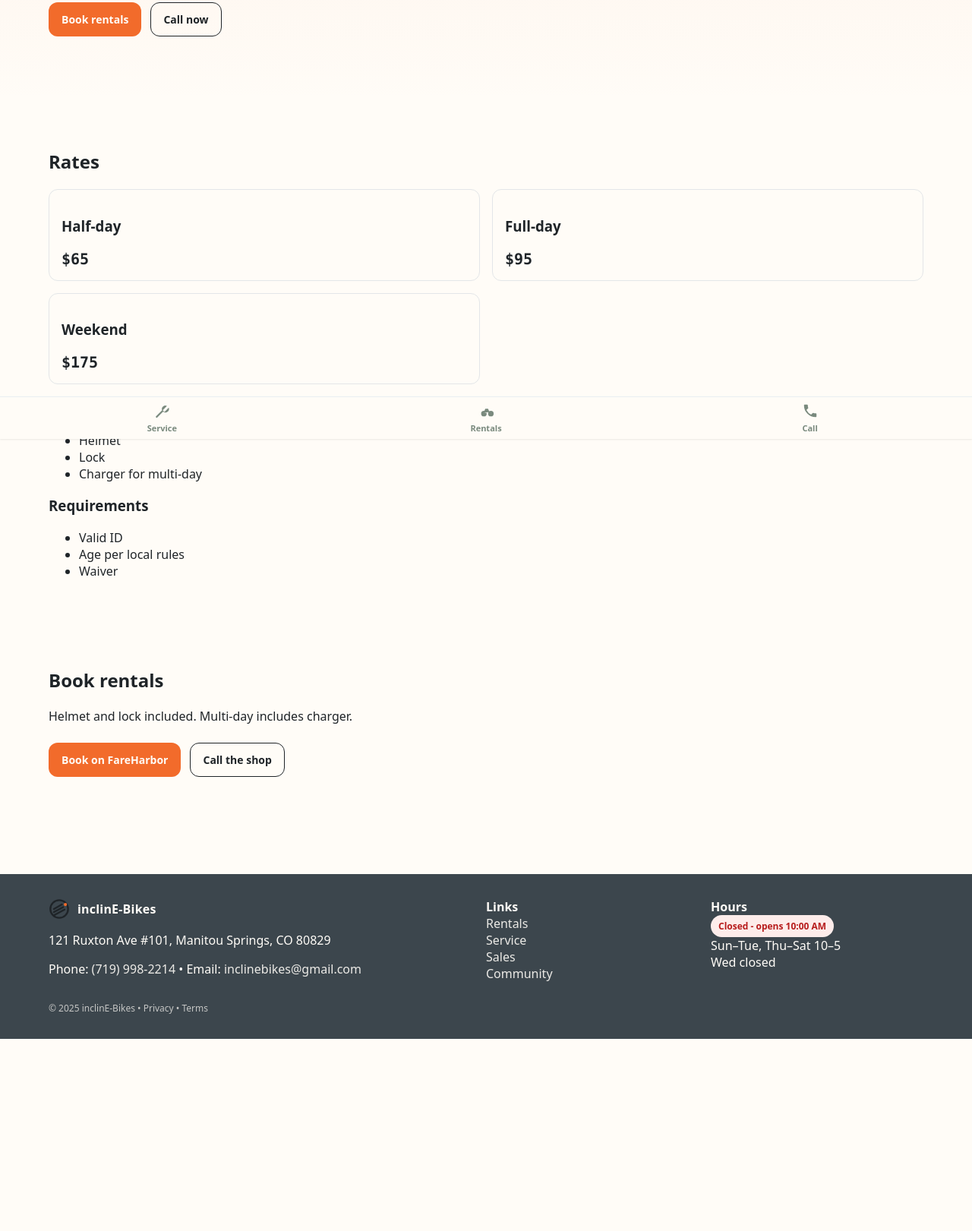
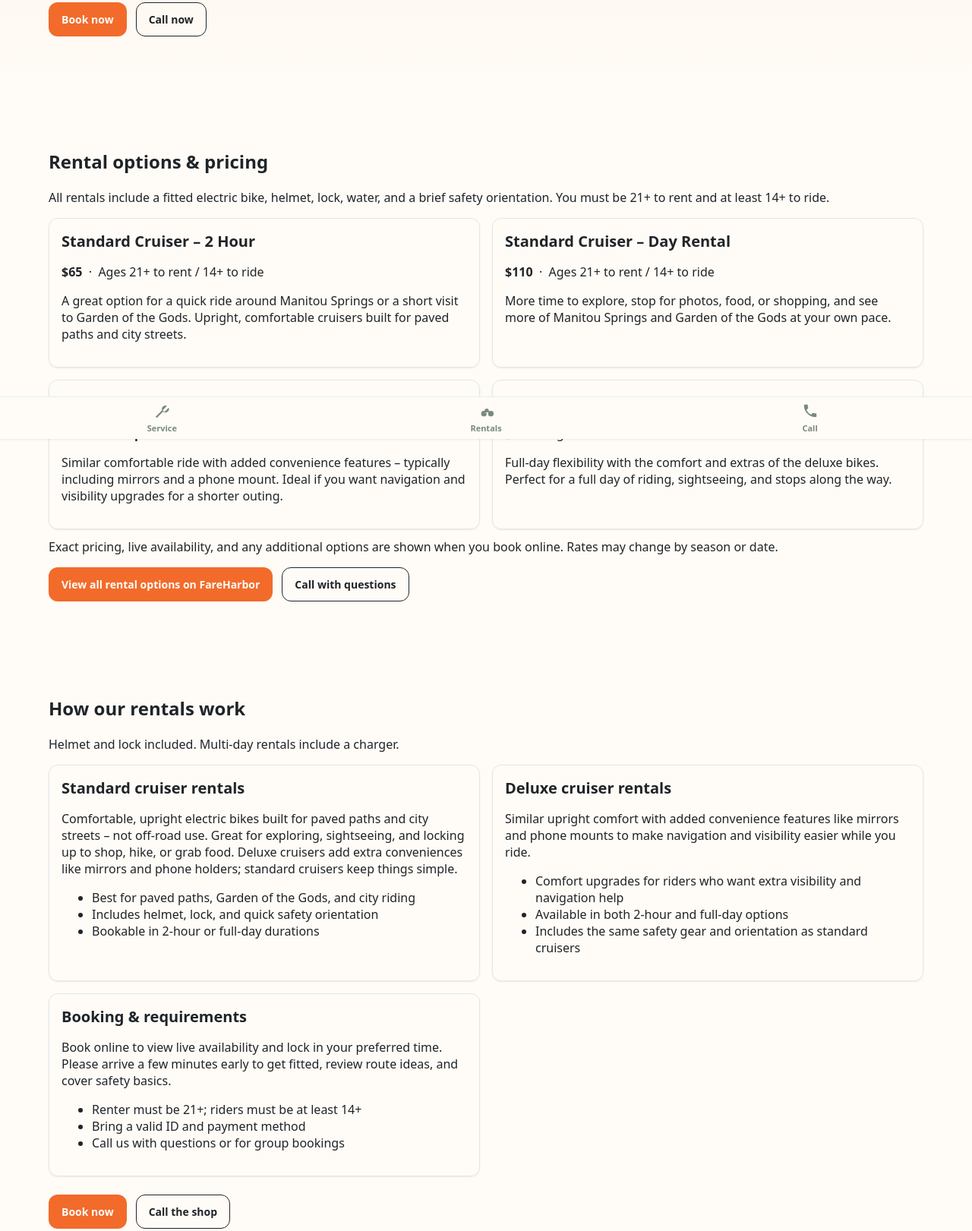
Before and after one commit to erronjason/incline-bikes, a plain HTML site: page rentals.html in a window 1280 px wide. Shown: the part 222-1843 px from the top of the page at 76% size. Before the commit the page ends 1590 px from the top, so only its background shows below. Drawn offline with Linux system fonts and the light colour scheme.

Commit message:
Refresh rentals options and booking ctas

```diff
--- a/rentals.html
+++ b/rentals.html
@@ -48,35 +48,136 @@
     <h1>E‑Bike rentals</h1>
     <p>Helmet and lock included. Explore Manitou Springs and nearby routes.</p>
     <div class="cta-strip">
-      <a class="btn btn-primary" href="#request">Book rentals</a>
+      <a class="btn btn-primary"
+         href="https://fareharbor.com/embeds/book/incline-bikes/?full-items=yes&u=3cf6c7e3-483a-42f1-a43f-8cacbb413055&from-ssl=yes&language=en-us"
+         target="_blank" rel="noopener">
+        Book now
+      </a>
       <a class="btn btn-outline" href="tel:+17199982214">Call now</a>
     </div>
   </div>
 </section>
-<section class="section">
+<section class="section" id="options">
   <div class="container">
-    <h2>Rates</h2>
+    <h2>Rental options &amp; pricing</h2>
+    <p>
+      All rentals include a fitted electric bike, helmet, lock, water, and a brief safety orientation.
+      You must be 21+ to rent and at least 14+ to ride.
+    </p>
+
     <div class="grid">
-      <div class="rate"><h3>Half‑day</h3><div class="price">$65</div></div>
-      <div class="rate"><h3>Full‑day</h3><div class="price">$95</div></div>
-      <div class="rate"><h3>Weekend</h3><div class="price">$175</div></div>
+      <div class="card">
+        <h3>Standard Cruiser – 2 Hour</h3>
+        <p class="price-line">
+          <strong>$65</strong> &nbsp;·&nbsp; Ages 21+ to rent / 14+ to ride
+        </p>
+        <p>
+          A great option for a quick ride around Manitou Springs or a short visit to Garden of the Gods.
+          Upright, comfortable cruisers built for paved paths and city streets.
+        </p>
+      </div>
+
+      <div class="card">
+        <h3>Standard Cruiser – Day Rental</h3>
+        <p class="price-line">
+          <strong>$110</strong> &nbsp;·&nbsp; Ages 21+ to rent / 14+ to ride
+        </p>
+        <p>
+          More time to explore, stop for photos, food, or shopping, and see more of Manitou Springs and
+          Garden of the Gods at your own pace.
+        </p>
+      </div>
+
+      <div class="card">
+        <h3>Deluxe Cruiser – 2 Hour</h3>
+        <p class="price-line">
+          <strong>See current price online</strong>
+        </p>
+        <p>
+          Similar comfortable ride with added convenience features – typically including mirrors and a
+          phone mount. Ideal if you want navigation and visibility upgrades for a shorter outing.
+        </p>
+      </div>
+
+      <div class="card">
+        <h3>Deluxe Cruiser – Day Rental</h3>
+        <p class="price-line">
+          <strong>$125</strong> &nbsp;·&nbsp; Ages 21+ to rent / 14+ to ride
+        </p>
+        <p>
+          Full-day flexibility with the comfort and extras of the deluxe bikes. Perfect for a full day
+          of riding, sightseeing, and stops along the way.
+        </p>
+      </div>
     </div>
-    <h3>What’s included</h3>
-    <ul><li>Helmet</li><li>Lock</li><li>Charger for multi‑day</li></ul>
-    <h3>Requirements</h3>
-    <ul><li>Valid ID</li><li>Age per local rules</li><li>Waiver</li></ul>
+
+    <p style="margin-top:12px;">
+      Exact pricing, live availability, and any additional options are shown when you book online.
+      Rates may change by season or date.
+    </p>
+
+    <div class="cta-strip" style="margin-top:16px;">
+      <a
+        class="btn btn-primary"
+        href="https://fareharbor.com/embeds/book/incline-bikes/?full-items=yes&u=3cf6c7e3-483a-42f1-a43f-8cacbb413055&from-ssl=yes&language=en-us"
+        target="_blank"
+        rel="noopener"
+      >
+        View all rental options on FareHarbor
+      </a>
+      <a class="btn btn-outline" href="tel:+17199982214">Call with questions</a>
+    </div>
   </div>
 </section>
 <section class="section" id="request">
   <div class="container">
-    <h2>Book rentals</h2>
-    <p>Helmet and lock included. Multi-day includes charger.</p>
+    <h2>How our rentals work</h2>
+    <p>Helmet and lock included. Multi-day rentals include a charger.</p>
+    <div class="grid">
+      <div class="card">
+        <h3>Standard cruiser rentals</h3>
+        <p>
+          Comfortable, upright electric bikes built for paved paths and city streets – not off-road use.
+          Great for exploring, sightseeing, and locking up to shop, hike, or grab food. Deluxe cruisers add
+          extra conveniences like mirrors and phone holders; standard cruisers keep things simple.
+        </p>
+        <ul>
+          <li>Best for paved paths, Garden of the Gods, and city riding</li>
+          <li>Includes helmet, lock, and quick safety orientation</li>
+          <li>Bookable in 2-hour or full-day durations</li>
+        </ul>
+      </div>
+      <div class="card">
+        <h3>Deluxe cruiser rentals</h3>
+        <p>
+          Similar upright comfort with added convenience features like mirrors and phone mounts to make
+          navigation and visibility easier while you ride.
+        </p>
+        <ul>
+          <li>Comfort upgrades for riders who want extra visibility and navigation help</li>
+          <li>Available in both 2-hour and full-day options</li>
+          <li>Includes the same safety gear and orientation as standard cruisers</li>
+        </ul>
+      </div>
+      <div class="card">
+        <h3>Booking &amp; requirements</h3>
+        <p>
+          Book online to view live availability and lock in your preferred time. Please arrive a few minutes
+          early to get fitted, review route ideas, and cover safety basics.
+        </p>
+        <ul>
+          <li>Renter must be 21+; riders must be at least 14+</li>
+          <li>Bring a valid ID and payment method</li>
+          <li>Call us with questions or for group bookings</li>
+        </ul>
+      </div>
+    </div>
     <p class="cta-strip">
       <a class="btn btn-primary"
          href="https://fareharbor.com/embeds/book/incline-bikes/?full-items=yes&u=3cf6c7e3-483a-42f1-a43f-8cacbb413055&from-ssl=yes&language=en-us"
          target="_blank" rel="noopener"
          data-analytics="click_rentals_cta">
-        Book on FareHarbor
+        Book now
       </a>
       <a class="btn btn-outline" href="tel:+17199982214">Call the shop</a>
     </p>
```
